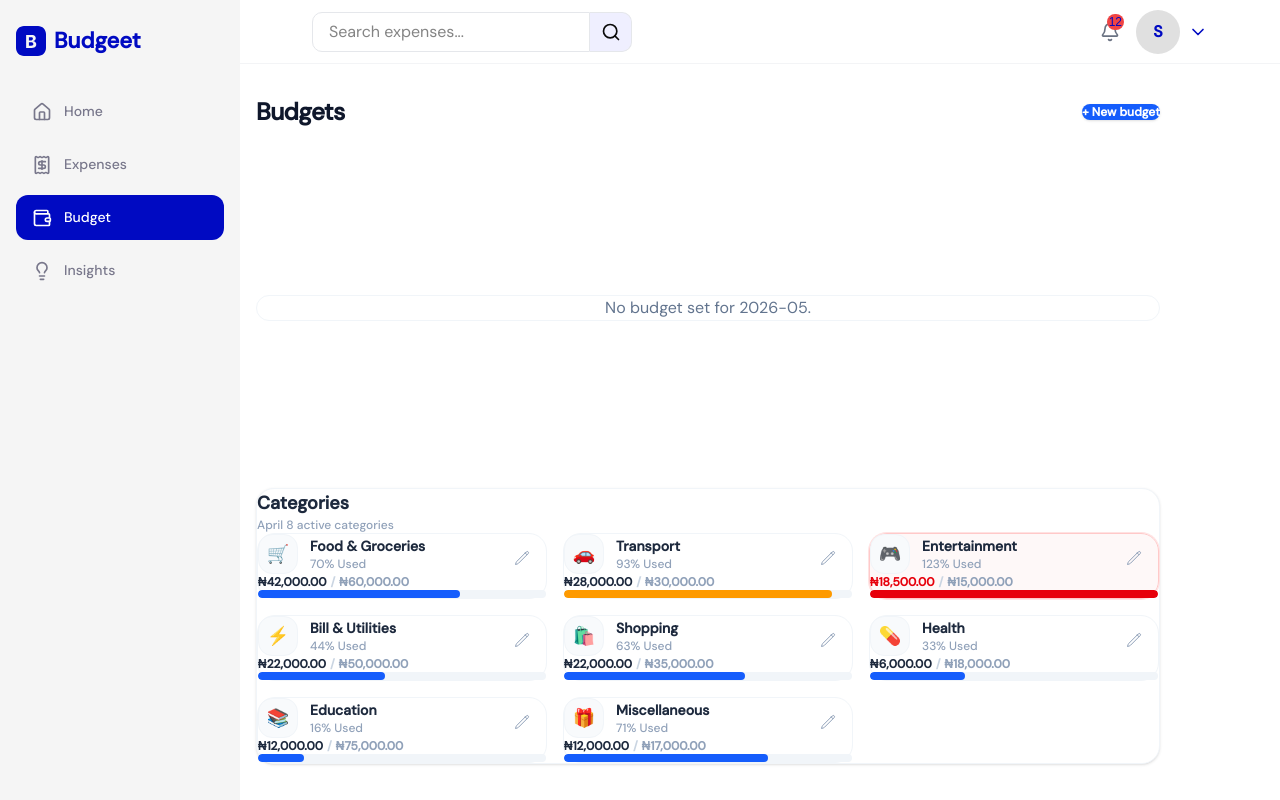
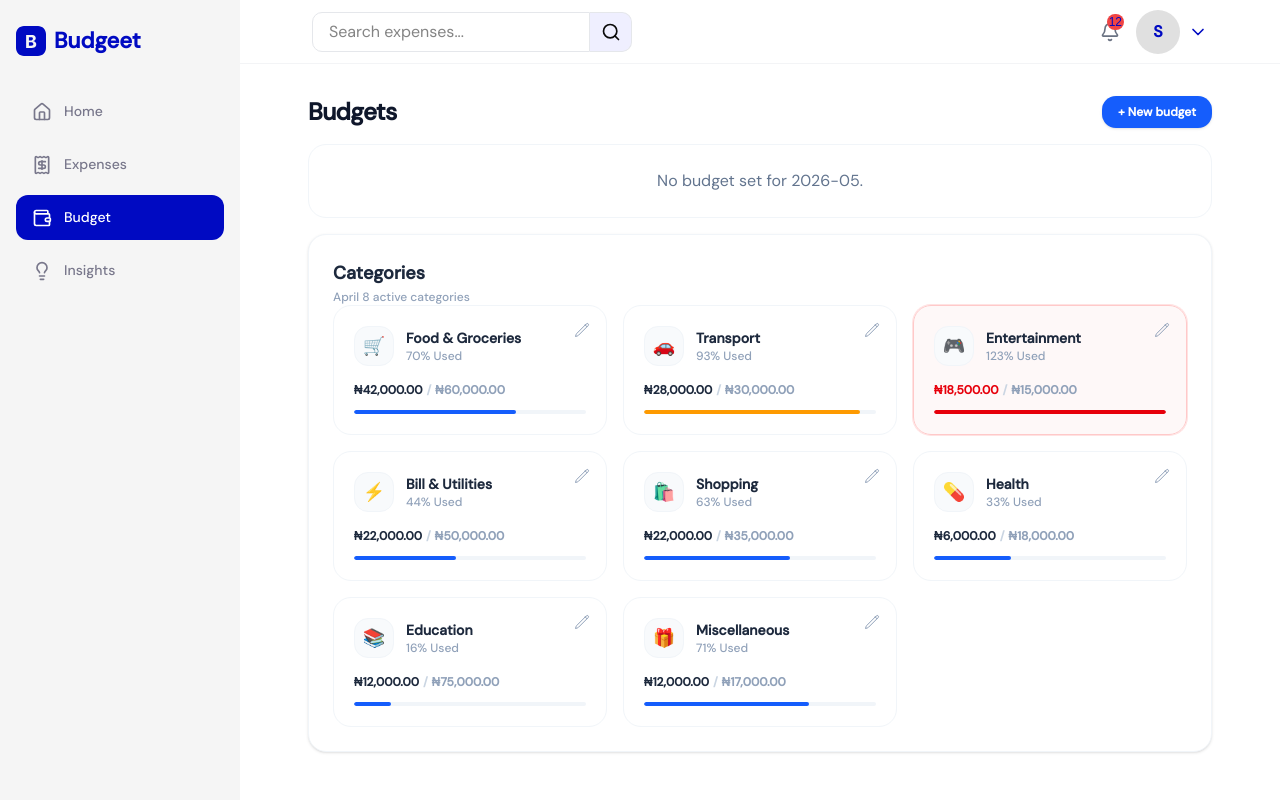
Before and after one commit to CAYA-HQ/Budgeet, a React app in the folder frontend/: page /dashboard/budget in a window 1280 px wide. Built offline with nearby package versions, Linux system fonts and the light colour scheme; no server answers; sample sign-in values are in the browser's storage; the HTML template or start-up script is replaced by a standard one.

Commit message:
Fix: Fixed budget general padding issues

```diff
--- a/frontend/src/components/CategoryBudgetCard.jsx
+++ b/frontend/src/components/CategoryBudgetCard.jsx
@@ -46,7 +46,7 @@ export default function CategoryBudgetCard({ category, onEdit }) {
       </div>
 
       {/* Dynamic Cap Bar Slider */}
-      <div className="w-full bg-slate-100 h-2 rounded-full overflow-hidden">
+      <div className="w-full bg-slate-100 h-1 rounded-full overflow-hidden">
         <div
           className={`h-full rounded-full transition-all duration-500 ${isOverBudget ? 'bg-red-600' : color}`}
           style={{ width: `${Math.min(percentage, 100)}%` }}
--- a/frontend/src/components/layout/DashboardLayout.jsx
+++ b/frontend/src/components/layout/DashboardLayout.jsx
@@ -4,9 +4,9 @@ import SideNav from "../SideNav";
 
 function DashboardLayout() {
   return (
-    <div className="app flex items-stretch h-screen overflow-hidden">
+    <div className="app md:pb-10 flex items-stretch h-screen overflow-hidden">
       <SideNav />
-      <main className="flex-1 flex flex-col overflow-y-auto">
+      <main className="flex-1 md:pb-6 flex flex-col overflow-y-auto">
         <DashboardHeader />
         <Outlet />
       </main>
--- a/frontend/src/features/auth/AuthPage.css
+++ b/frontend/src/features/auth/AuthPage.css
@@ -1,6 +1,6 @@
 @import url('https://fonts.googleapis.com/css2?family=Bricolage+Grotesque:opsz,wght@12..96,300;12..96,400;12..96,500;12..96,600;12..96,700&family=DM+Sans:ital,opsz,wght@0,9..40,300;0,9..40,400;0,9..40,500;1,9..40,300&display=swap');
 
-*, *::before, *::after { box-sizing: border-box; margin: 0; padding: 0; }
+/* *, *::before, *::after { box-sizing: border-box; margin: 0; padding: 0; } */
 
 :root {
   --blue: #1B2FE8;
--- a/frontend/src/features/budget/BudgetPage.jsx
+++ b/frontend/src/features/budget/BudgetPage.jsx
@@ -40,7 +40,7 @@ function BudgetPage() {
     <div className="app-layout">
       <Toaster position="top-center" toastOptions={{ duration: 2500 }} />
 
-      <div className="main-content px-6 py-8 max-w-7xl mx-auto space-y-8 w-full flex flex-col justify-between gap-4">
+      <div className="main-content px-6 py-8 mb-12 max-w-7xl mx-auto w-full flex flex-col justify-between gap-4 ">
         <div className="page-header flex justify-between items-center">
           <h1 className="text-2xl font-bold text-slate-900 tracking-tight">Budgets</h1>
           <button
@@ -86,7 +86,7 @@ function BudgetPage() {
             )}
 
             {/* Categories Canvas Section */}
-            <div className="bg-white rounded-2xl border border-slate-100 shadow-sm p-6 space-y-6">
+            <div className="bg-white rounded-2xl border border-slate-100 shadow-sm p-6 space-y-">
               <div className="flex justify-between items-center">
                 <div>
                   <h2 className="text-lg font-bold text-slate-800">Categories</h2>
--- a/frontend/src/features/landing/LandingPage.jsx
+++ b/frontend/src/features/landing/LandingPage.jsx
@@ -29,7 +29,8 @@ function LandingPage() {
         </div>
         <button
           className="bg-[var(--budgeet-primary)] text-white text-xl font-semibold p-2 px-4 rounded-2xl cursor-pointer"
-          onClick={() => navigate("/auth", { state: { screen: "signup" } })}
+          // onClick={() => navigate("/auth", { state: { screen: "signup" } })}
+          onClick={() => navigate("/auth/signup")}
         >
           Join for Free
         </button>
--- a/frontend/src/styles/dashboard.css
+++ b/frontend/src/styles/dashboard.css
@@ -2,9 +2,9 @@
    RESET & BASE
 ================================ */
 * {
-  margin: 0;
+  /* margin: 0;
   padding: 0;
-  box-sizing: border-box;
+  box-sizing: border-box; */
 }
 
 /* ================================
```
